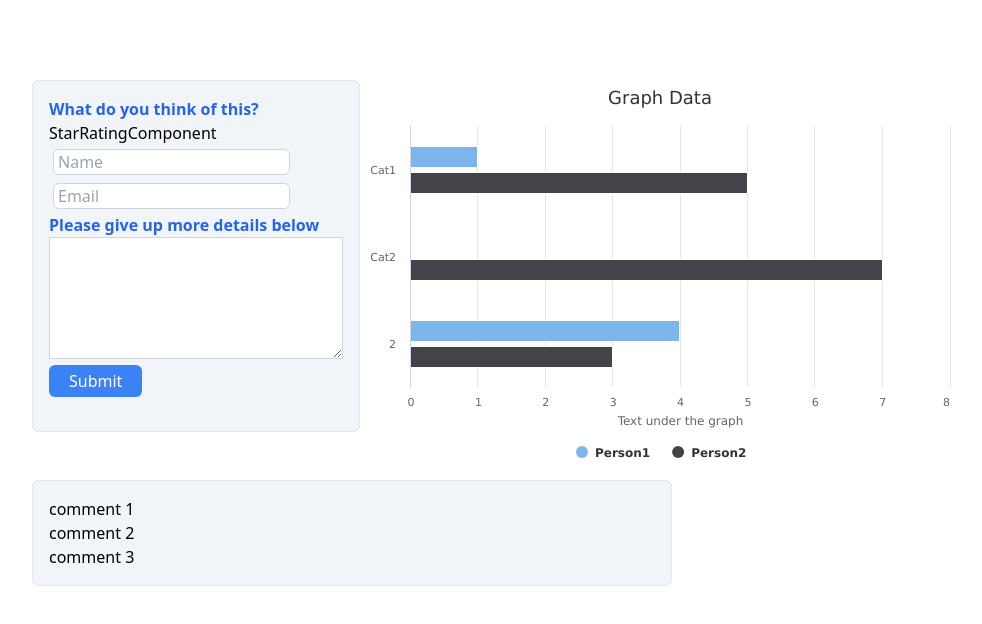
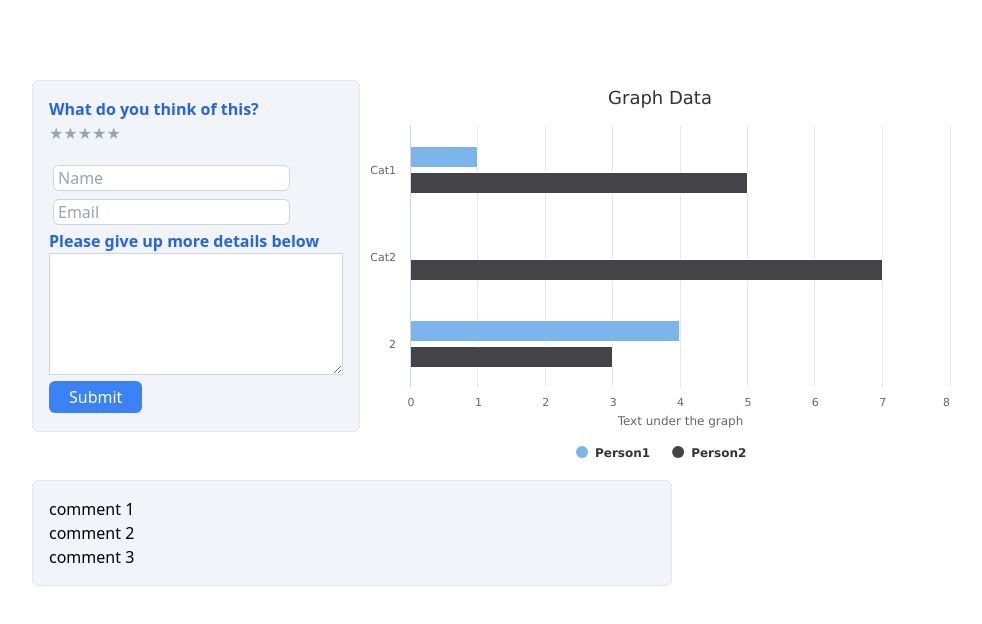
Before and after one commit to chuk-chuk/feedback-page, a React (Create React App) app: page / in a window 1280 px wide. Shown: the top 624 px of the page, without its empty margins (48-1030 px from the left). Built offline with nearby package versions, Linux system fonts and the light colour scheme.

Commit message:
Introduce a star rating component

```diff
--- a/src/App.tsx
+++ b/src/App.tsx
@@ -1,10 +1,14 @@
 import React, { ChangeEvent, useState } from "react";
 import Button from "./components/Button/Button";
 import Graph from "./components/Graph/Graph";
+import StarRating from "./components/StarRating/StarRating";
 import TextInput from "./components/TextInput/TextInput";
 import "./index.css";
 
+const mockedComments = ["comment 1", "comment 2", "comment 3"];
+
 function App() {
+  const [comments, setComments] = useState<Comment[]>([]);
   const [textAreaValue, setTextAreaValue] = useState("");
 
   const handleTextAreaChange = (event: ChangeEvent<HTMLTextAreaElement>) => {
@@ -20,7 +24,7 @@ function App() {
       <div className="flex flex-row justify-between">
         <section className="mb-12 p-4 bg-slate-100 border border-gray-200 rounded-md">
           <p className="text-blue-600 font-bold">What do you think of this?</p>
-          <p>StarRatingComponent</p>
+          <StarRating />
           <TextInput id="name" placeholder="Name" />
           <TextInput id="email" placeholder="Email" />
           <p className="text-blue-600 font-bold">
@@ -41,7 +45,7 @@ function App() {
       </div>
       <section className="p-4 bg-slate-100 border border-gray-200 rounded-md">
         <ul>
-          {["comment 1", "comment 2", "comment 3"].map((item, index) => (
+          {mockedComments.map((item, index) => (
             <li key={index}>{item}</li>
           ))}
         </ul>
--- /dev/null
+++ b/src/App.types.ts
@@ -0,0 +1,6 @@
+export interface Comment {
+  name: string;
+  email: string;
+  rating: number;
+  comment?: string;
+}
--- /dev/null
+++ b/src/components/StarRating/StarRating.tsx
@@ -0,0 +1,27 @@
+import React, { useState } from "react";
+
+function StarRating() {
+  const [rating, setRating] = useState(0);
+
+  return (
+    <div className="mb-4">
+      {[...Array(5)].map((_, index) => {
+        index += 1;
+        return (
+          <button
+            type="button"
+            key={index}
+            className={`cursor-pointer ${
+              index <= rating ? "text-yellow-500" : "text-gray-400"
+            }`}
+            onClick={() => setRating(index)}
+          >
+            <span>&#9733;</span>
+          </button>
+        );
+      })}
+    </div>
+  );
+}
+
+export default StarRating;
```
